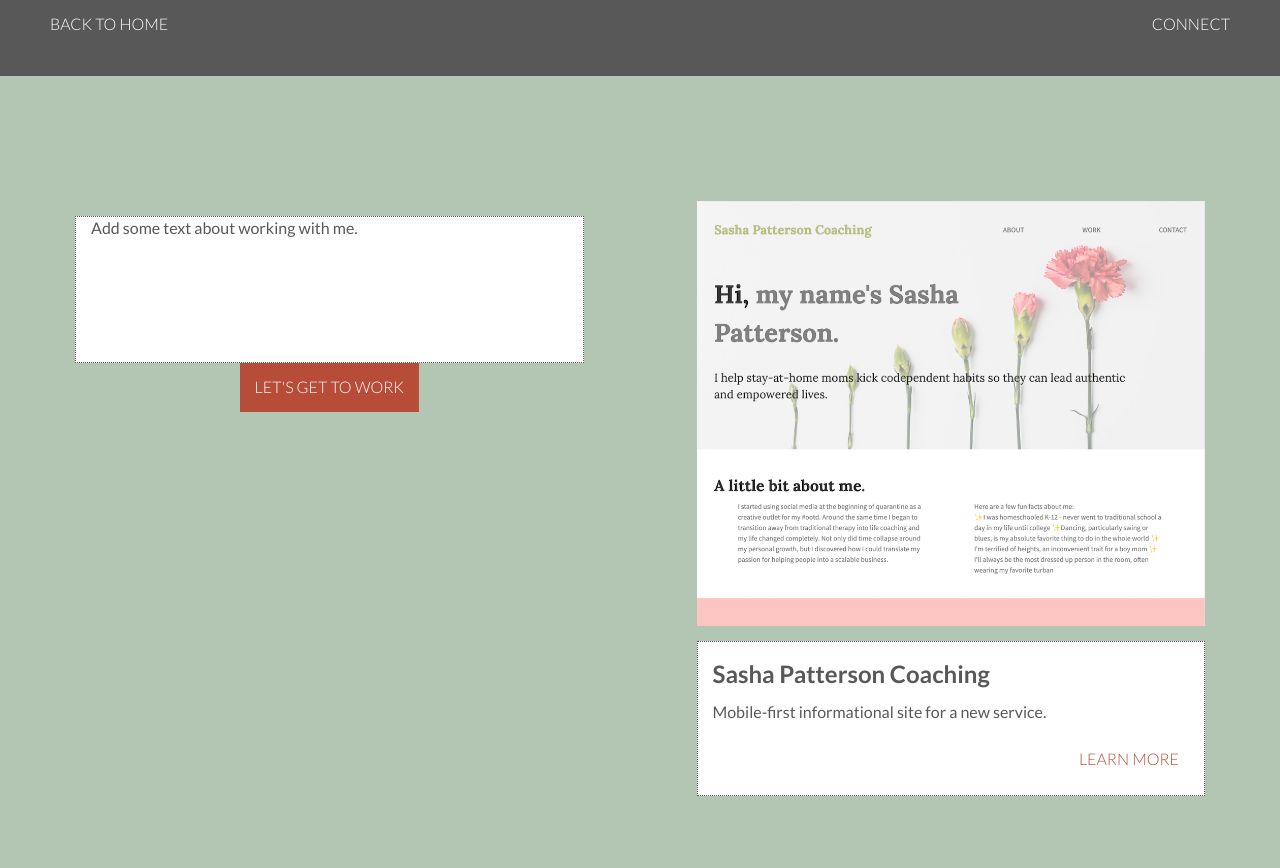
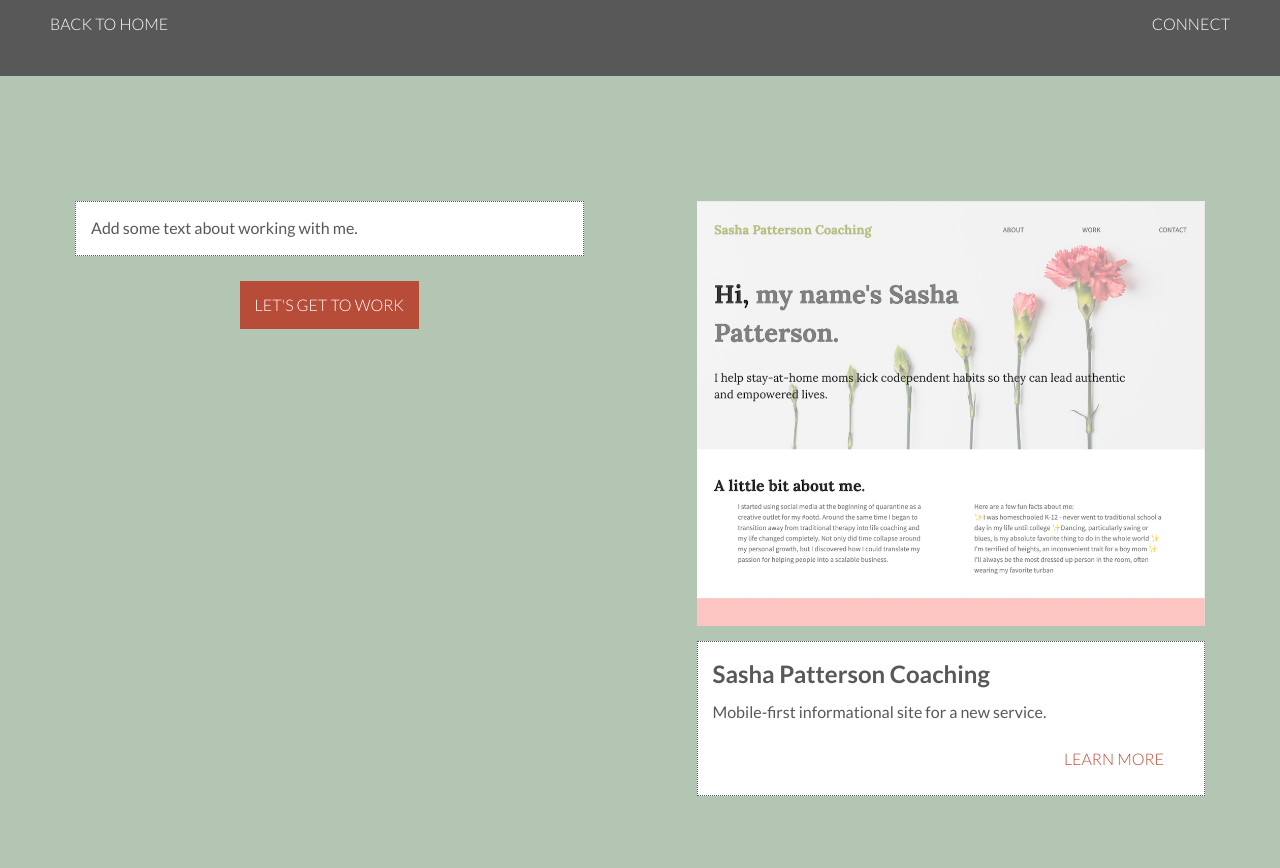
Before and after one commit to gbonds/portfolio-website-v2, a website: page projects/index.html in a window 1280 px wide. Shown: the part 84-952 px from the top of the page. Drawn offline with nearby package versions, Linux system fonts and the light colour scheme; files that its build step writes are made by us from their sources; files whose address does not match are found by name.

Commit message:
Cleaned up padding in .portfolio-item-description

```diff
--- a/css/main.css
+++ b/css/main.css
@@ -364,21 +364,20 @@ nav li {
   background-color: white;
   color: #585858;
   border: 1.75px dotted #585858;
+  padding: 15px;
 }
 
 .portfolio-item-description h4 {
   text-align: left;
-  padding: 15px 15px 10px 15px;
-  /* adding padding to just description, not image */
+  padding-bottom: 10px;
 }
 
 .portfolio-item-description p {
   text-align: left;
-  padding: 0 15px 0 15px;
 }
 
 .portfolio-item-description .link-container {
-  padding: 15px;
+  padding-top: 15px;
   text-transform: uppercase;
   font-size: .75em;
 }
@@ -430,7 +429,7 @@ nav li {
 }
 
 /* ==========================================================================
-   Base Project Page Styles
+   Base Project Overview & Pages Styles
    ========================================================================== */
 
 /* ----- Base Project Header ----- */
@@ -448,7 +447,17 @@ nav li {
   color: #5c8194;
 }
 
-/* ----- Base Project Title ----- */
+/* ----- Base Project Overview ----- */
+#portfolio-intro-container .portfolio-item-description {
+  margin-top: 0;
+  /* clears set margin */
+}
+
+#portfolio-intro-container button {
+  margin-top: 25px;
+}
+
+/* ----- Base Project Page Title ----- */
 
 .project-section .title-container {
   width: 85%;
@@ -463,7 +472,7 @@ nav li {
   font-weight: 300;
 }
 
-/* ----- Base Project Image ----- */
+/* ----- Base Project Page Image ----- */
 
 .project-img-container {
   margin: 25px 0;
@@ -479,7 +488,7 @@ nav li {
   /* TODO when styling desktop, have mobile img display */
 }
 
-/* ----- Base Project Description ----- */
+/* ----- Base Project Page Description ----- */
 
 .project-desc-container {
   display: flex;
@@ -675,13 +684,15 @@ nav li {
     margin-bottom: 75px;
   }
   .portfolio-item-description {
-    min-height: 145px;
+    /* min-height: 145px; */
+    /* TODO how to make height of descriptions always match each other? */
   }
   .portfolio-item-description h4 {
     font-size: 1.5em;
   }
   .portfolio-item-description .link-container {
-    padding: 25px;
+    padding: 25px 25px 10px 25px;
+    /* setting padding-bottom to 10, adds to 15px bottom padding from item-desc */
     font-size: 1em;
     text-align: right;
   }
```
